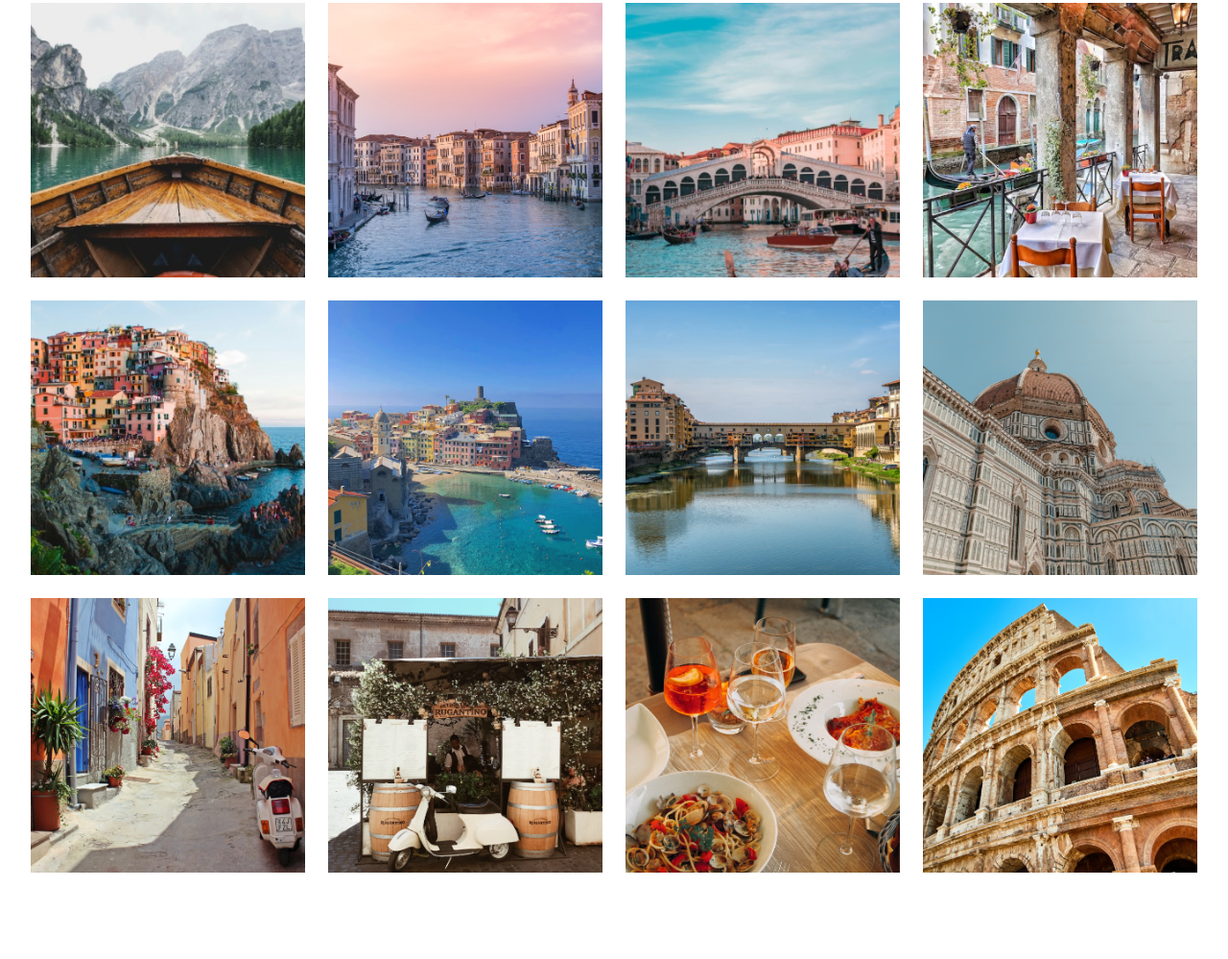
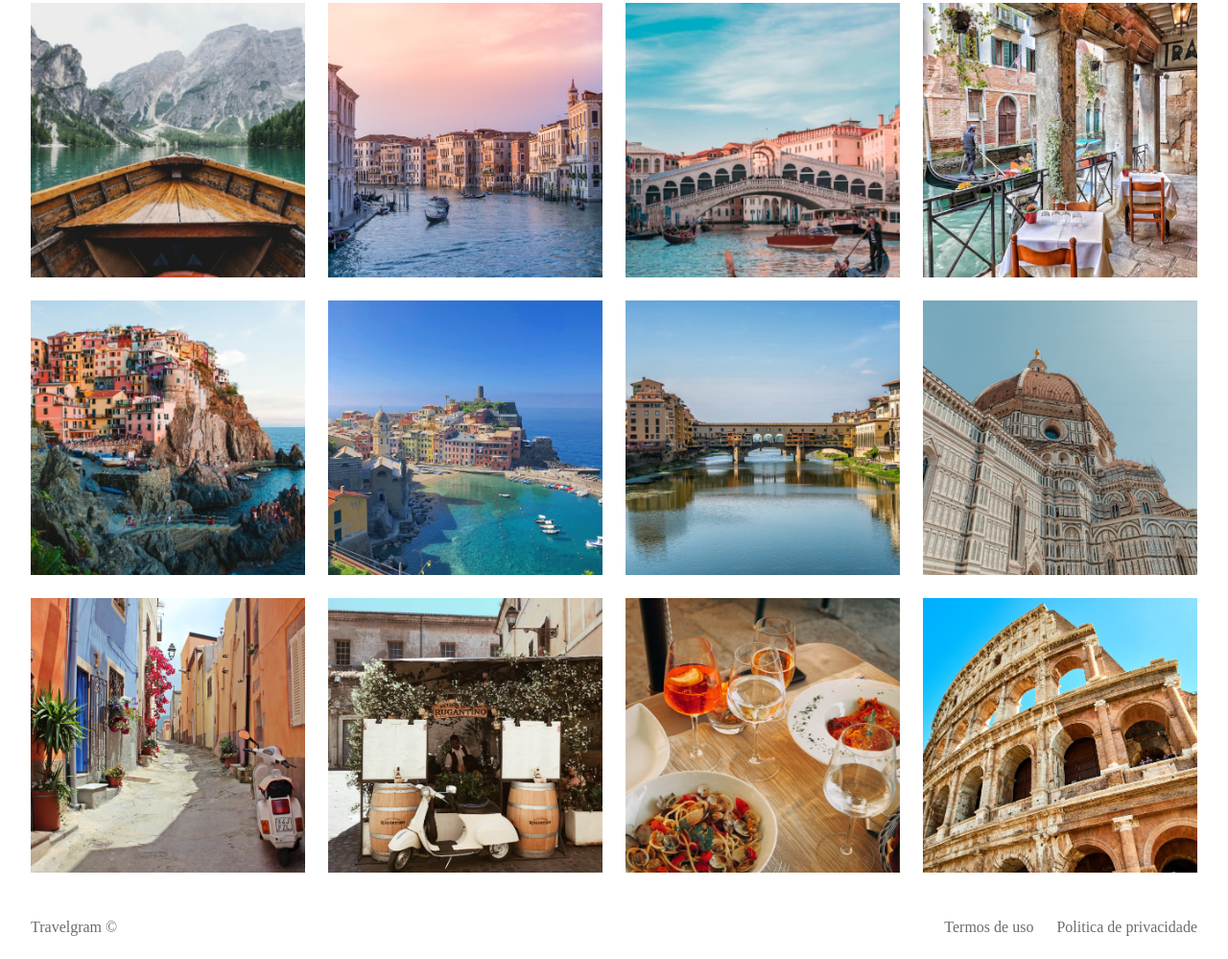
Before and after one commit to Dav1994Moutinho/Travelgram, a plain HTML site: page index.html in a window 1280 px wide. Shown: the part 357-1356 px from the top of the page at 96% size. Before the commit the page ends 1290 px from the top, so only its background shows below. Drawn offline with Linux system fonts and the light colour scheme.

Commit message:
Finished footer

```diff
--- a/index.html
+++ b/index.html
@@ -82,5 +82,11 @@
         <img src="assets/images/Image 11.png" alt="...">
         <img src="assets/images/Image 12.png" alt="...">
     </main>
+
+    <footer class="container">
+        <span>Travelgram &copy;</span>
+        <span>Termos de uso</span>
+        <span>Politica de privacidade</span>
+    </footer>
 </body>
 </html>
--- /dev/null
+++ b/styles/footer.css
@@ -0,0 +1,9 @@
+footer {
+    display: flex;
+    gap: 24px;
+    padding-block: 24px;
+}
+
+footer span:nth-child(1) {
+    margin-right: auto;
+}
--- a/styles/index.css
+++ b/styles/index.css
@@ -2,3 +2,4 @@
 @import url(nav.css);
 @import url(header.css);
 @import url(main.css);
+@import url(footer.css);
```
